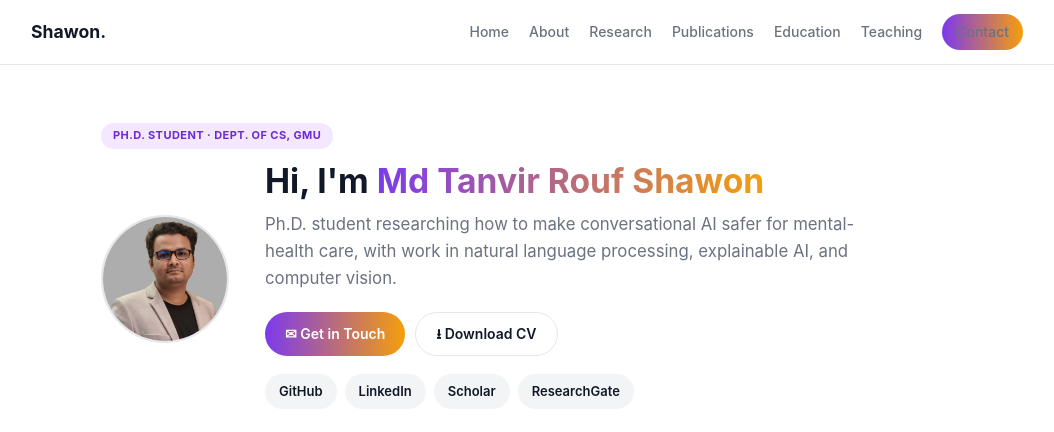
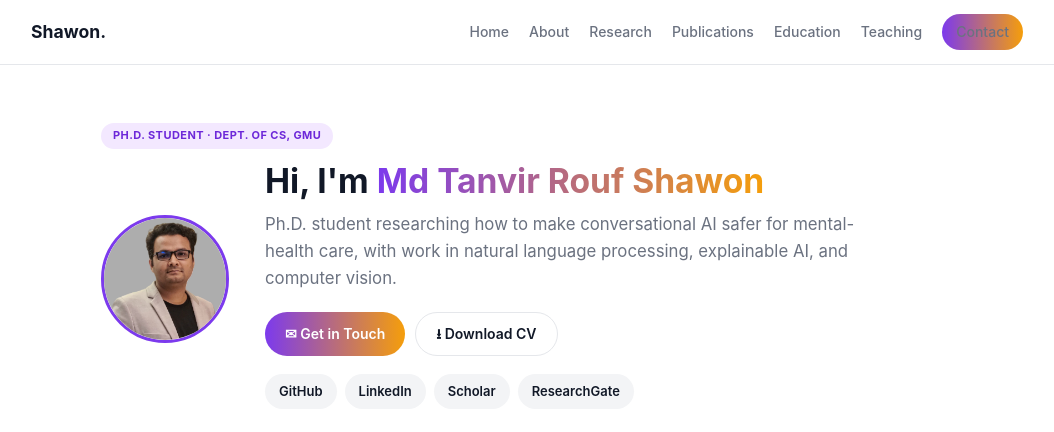
Before and after one commit to shawon-tanvir/shawon-tanvir.github.io, a Jekyll site: the page built from _pages/about.md, in a window 1280 px wide. Shown: the top 432 px of the page, without its empty margins (113-1167 px from the left). Built offline with Jekyll 4.4.1, drawn with Linux system fonts in a browser that asks for light colours.

Commit message:
Add visible violet border ring back to the hero avatar

```diff
--- a/assets/css/plain.css
+++ b/assets/css/plain.css
@@ -170,7 +170,7 @@ a:hover {
   height: 128px;
   border-radius: 50%;
   overflow: hidden;
-  border: 2px solid var(--border);
+  border: 3px solid var(--blue);
 }
 
 .hero__avatar img {
```
